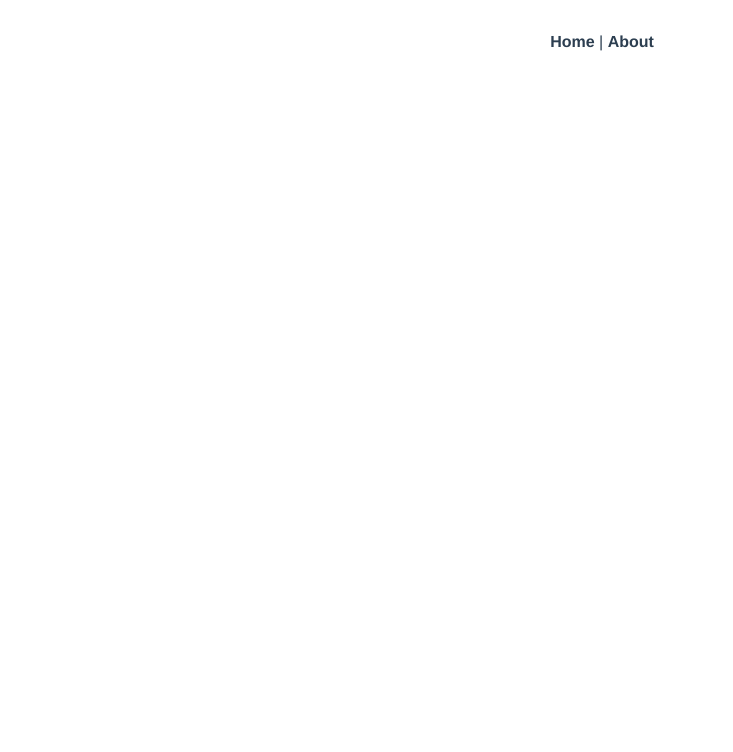
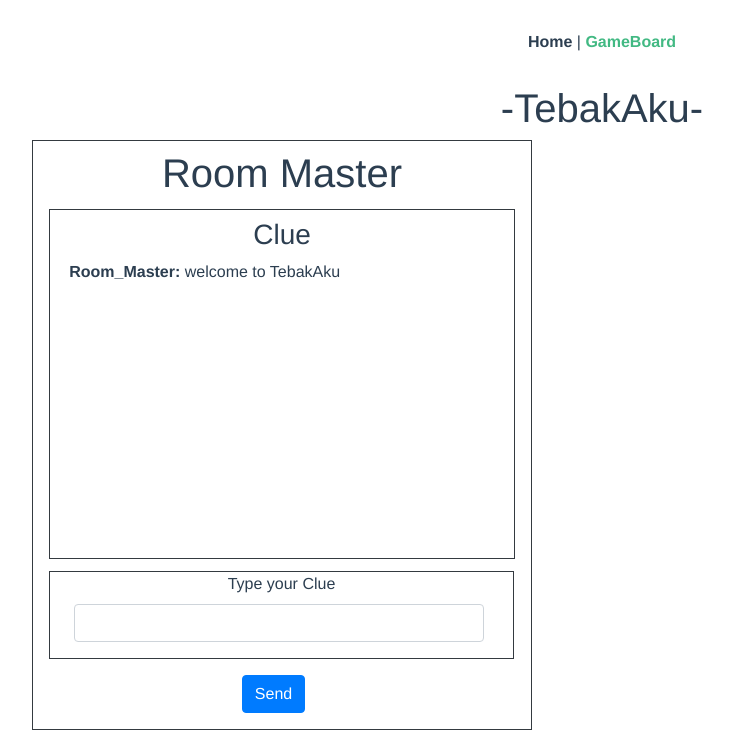
Before and after one commit to agunggst/TebakAku, a Vue app in the folder client/: page /gameboard in a window 1280 px wide. Shown: the top 752 px of the page, without its empty margins (38-771 px from the left). Built offline with nearby package versions, Linux system fonts and the light colour scheme.

Commit message:
nambah gameboard vue

```diff
--- a/client/src/App.vue
+++ b/client/src/App.vue
@@ -2,7 +2,7 @@
   <div id="app">
     <div id="nav">
       <router-link to="/">Home</router-link> |
-      <router-link to="/about">About</router-link>
+      <router-link to="/gameboard">GameBoard</router-link>
     </div>
     <router-view/>
   </div>
--- a/client/src/router/index.js
+++ b/client/src/router/index.js
@@ -1,6 +1,7 @@
 import Vue from 'vue'
 import VueRouter from 'vue-router'
 import Home from '../views/Home.vue'
+import GameBoard from '../views/GameBoard.vue'
 
 Vue.use(VueRouter)
 
@@ -11,12 +12,9 @@ const routes = [
     component: Home
   },
   {
-    path: '/about',
-    name: 'About',
-    // route level code-splitting
-    // this generates a separate chunk (about.[hash].js) for this route
-    // which is lazy-loaded when the route is visited.
-    component: () => import(/* webpackChunkName: "about" */ '../views/About.vue')
+    path: '/gameboard',
+    name: 'GameBoard',
+    component: GameBoard
   }
 ]
 
--- a/client/src/views/About.vue
+++ b/client/src/views/GameBoard.vue
@@ -1,5 +1,6 @@
 <template>
-  <div class="about">
+  <div class="gameboard">
+    <h1>-TebakAku-</h1>
     <RoomMaster />
   </div>
 </template>
@@ -9,7 +10,7 @@
 import RoomMaster from '@/components/RoomMaster.vue'
 
 export default {
-  name: 'Home',
+  name: 'gameboard',
   components: {
     RoomMaster
   }
```
